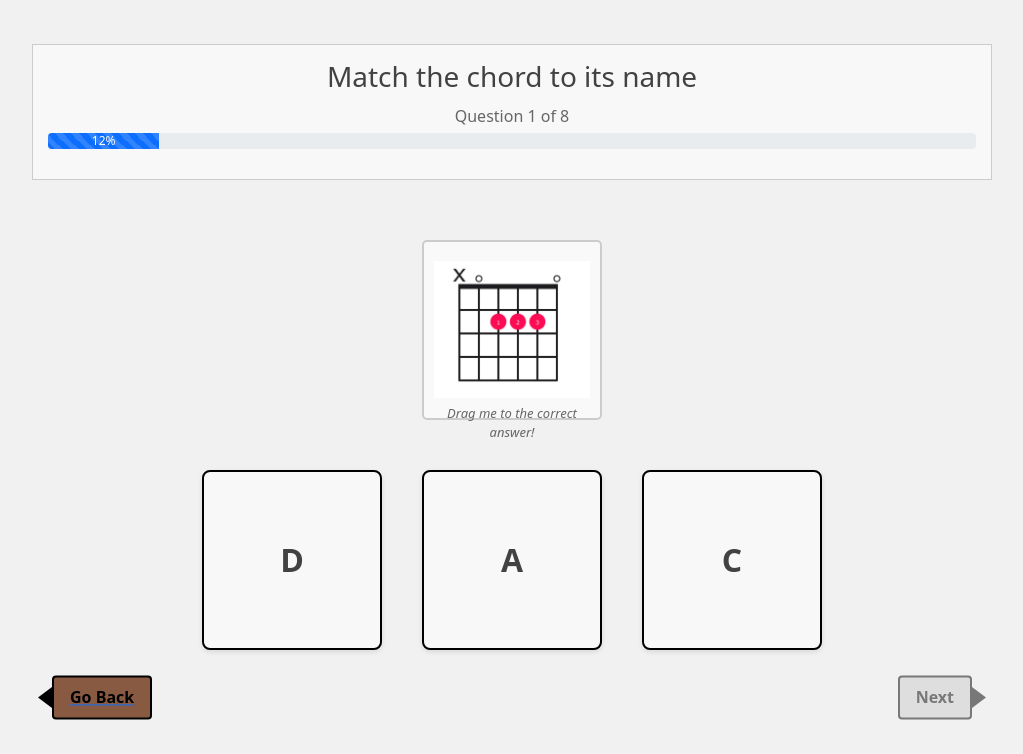
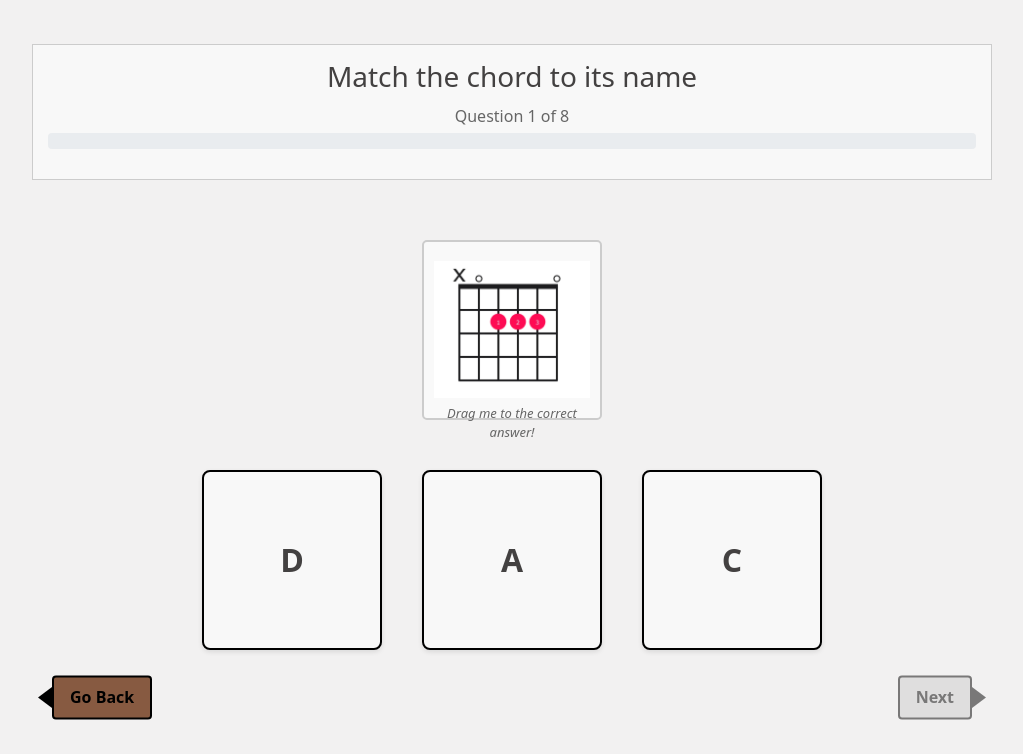
Before and after one commit to SamuelLaki/guitar-learning-app, a Flask app: page /quiz/1 in a window 1280 px wide. Shown: the part 46-800 px from the top of the page, without its empty margins (128-1151 px from the left). Run offline with Flask 3, Linux system fonts and the light colour scheme; some libraries are stand-ins or nearby versions.

Commit message:
progress bar accomodates going backward and also status reflects only completed for better ui/ux

```diff
--- a/server.py
+++ b/server.py
@@ -158,48 +158,59 @@ def start_quiz():
 
     # Check if there's a valid last page stored and it's not beyond the last question
     if last_page and 0 < last_page <= total_pages:
-        # Resume from the last page, score is already maintained in session via submit_answer
+        # Resume from the last page, score is already maintained
+        # max_quiz_page_reached should already be in session from previous attempt
         return redirect(url_for('quiz_page', page_num=last_page))
     else:
-        # Start fresh: Reset score and last page
+        # Start fresh: Reset score, last page, and max page reached
         session['quiz_score'] = 0
         session['last_quiz_page'] = 1 # Start at page 1
         session['current_page'] = 1 # Ensure current_page is also reset
+        session['max_quiz_page_reached'] = 1 # Initialize max page reached
         return redirect(url_for('quiz_page', page_num=1))
 
 @app.route('/quiz/<int:page_num>')
 def quiz_page(page_num):
     page_data_original = next((data for data in quiz_data if data["page"] == page_num), None)
     if not page_data_original:
-        # If requested page doesn't exist (e.g., user manually enters URL)
-        # Clear last page and redirect to results or start
         session.pop('last_quiz_page', None)
+        session.pop('max_quiz_page_reached', None) # Clear max page on invalid access
         if page_num > len(quiz_data):
              return redirect(url_for('quiz_results'))
         else:
-             # Should ideally not happen with start_quiz logic, but redirect to start as fallback
              return redirect(url_for('start_quiz'))
 
     page_data = page_data_original.copy()
     page_data['options'] = page_data['options'][:]
     random.shuffle(page_data['options'])
 
-    # Store the current page number in the session
+    # Store the current page number for potential resume
     session['last_quiz_page'] = page_num
-    session['current_page'] = page_num # Keep current_page updated as well
+    session['current_page'] = page_num
 
+    # Update max page reached if current page is higher
+    max_reached = session.get('max_quiz_page_reached', 1)
+    if page_num > max_reached:
+        session['max_quiz_page_reached'] = page_num
+        max_reached = page_num # Update local variable for percentage calculation
+
+    # ... existing chord image logic ...
     chord_item = next((item for item in chord_items if item["id"] == page_data["chord"]["chord_id"]), None)
     if chord_item:
         page_data["chord"]["image"] = chord_item["image"]
+
     total_pages = len(quiz_data)
-    quiz_percent_complete = round((page_num / total_pages) * 100) if total_pages > 0 else 0
+    # Calculate percentage based on pages *before* the current one for initial display
+    # (Progress reflects completed questions)
+    quiz_percent_complete = round(((page_num - 1) / total_pages) * 100) if total_pages > 0 and page_num > 1 else 0
 
     return render_template('quiz.html',
                            page_num=page_num,
                            quiz_data=page_data,
-                           chord_items=chord_items, # Ensure chord_items is passed if needed by template base
+                           chord_items=chord_items,
                            total_pages=total_pages,
-                           quiz_percent_complete=quiz_percent_complete)
+                           quiz_percent_complete=quiz_percent_complete,
+                           max_quiz_page_reached=max_reached) # Pass max_reached to template
 
 @app.route('/quiz/submit_answer', methods=['POST'])
 def submit_answer():
@@ -226,10 +237,11 @@ def submit_answer():
 def quiz_results():
     score = session.get('quiz_score', 0)
     total = len(quiz_data)
-    # Clear quiz progress and score now that it's finished
+    # Clear all quiz-related session data
     session.pop('last_quiz_page', None)
     session.pop('quiz_score', None)
-    session.pop('current_page', None) # Also clear current_page
+    session.pop('current_page', None)
+    session.pop('max_quiz_page_reached', None) # Clear max page reached
     return render_template('quiz_results.html', score=score, total=total)
 
 @app.route('/learn/<int:chord_id>')
--- a/static/main.css
+++ b/static/main.css
@@ -440,6 +440,10 @@ body {
     gap: 15px;
 }
 
+.navigation-buttons a {
+    text-decoration: none; /* Remove underline from links within nav buttons */
+}
+
 /* Style for the new study button */
 .study-button {
     text-decoration: none;
--- a/templates/quiz.html
+++ b/templates/quiz.html
@@ -15,13 +15,15 @@
         </div>
         <!-- Quiz Progress Bar -->
         <div class="progress quiz-progress-bar" role="progressbar"
+             id="quiz-progress-bar-container" {# Added ID #}
              aria-label="Quiz progress"
              aria-valuenow="{{ quiz_percent_complete }}"
              aria-valuemin="0" aria-valuemax="100"
              style="height: 1rem;">
           <div class="progress-bar progress-bar-striped progress-bar-animated"
+               id="quiz-progress-bar-fill" {# Added ID #}
                style="width: {{ quiz_percent_complete }}%;">
-               {{ quiz_percent_complete }}%
+               <span id="quiz-progress-bar-text">{{ quiz_percent_complete }}%</span> {# Added ID #}
           </div>
         </div>
     </div>
@@ -67,6 +69,7 @@
      data-correct-answer="{{ quiz_data.chord.correctAnswer }}"
      data-current-page="{{ page_num }}"
      data-total-pages="{{ total_pages }}"
+     data-max-page-reached="{{ max_quiz_page_reached }}" {# Add max page reached #}
      style="display:none;">
 </div>
 
@@ -76,6 +79,7 @@
     var correctAnswer = quizDataElement.getAttribute('data-correct-answer');
     var currentPage = parseInt(quizDataElement.getAttribute('data-current-page'));
     var totalPages = parseInt(quizDataElement.getAttribute('data-total-pages'));
+    var maxPageReached = parseInt(quizDataElement.getAttribute('data-max-page-reached')); // Get max page
 
     // Track if the user has answered correctly
     var hasAnswered = false;
@@ -98,6 +102,11 @@
                 checkAnswer($(this).data('chord'), $(this));
             }
         });
+
+        // Enable next button immediately if this page has already been passed
+        if (currentPage < maxPageReached) {
+            $('.next-btn').removeClass('disabled');
+        }
 
         // Handle next button
         $('.next-btn').click(function() {
@@ -195,6 +204,19 @@
                     }
                 }
 
+                // --- Update Progress Bar ---
+                // Calculate percentage based on completing the *current* page
+                let newPercent = Math.round((currentPage / totalPages) * 100);
+                let currentPercentOnBar = parseInt($('#quiz-progress-bar-text').text().replace('%','')) || 0;
+
+                // Only update if this answer progresses the bar further
+                if (newPercent > currentPercentOnBar) {
+                    $('#quiz-progress-bar-fill').css('width', newPercent + '%');
+                    $('#quiz-progress-bar-text').text(newPercent + '%');
+                    $('#quiz-progress-bar-container').attr('aria-valuenow', newPercent);
+                }
+                // --- End Update Progress Bar ---
+
                 // Enable the next button
                 $('.next-btn').removeClass('disabled');
             },
```
